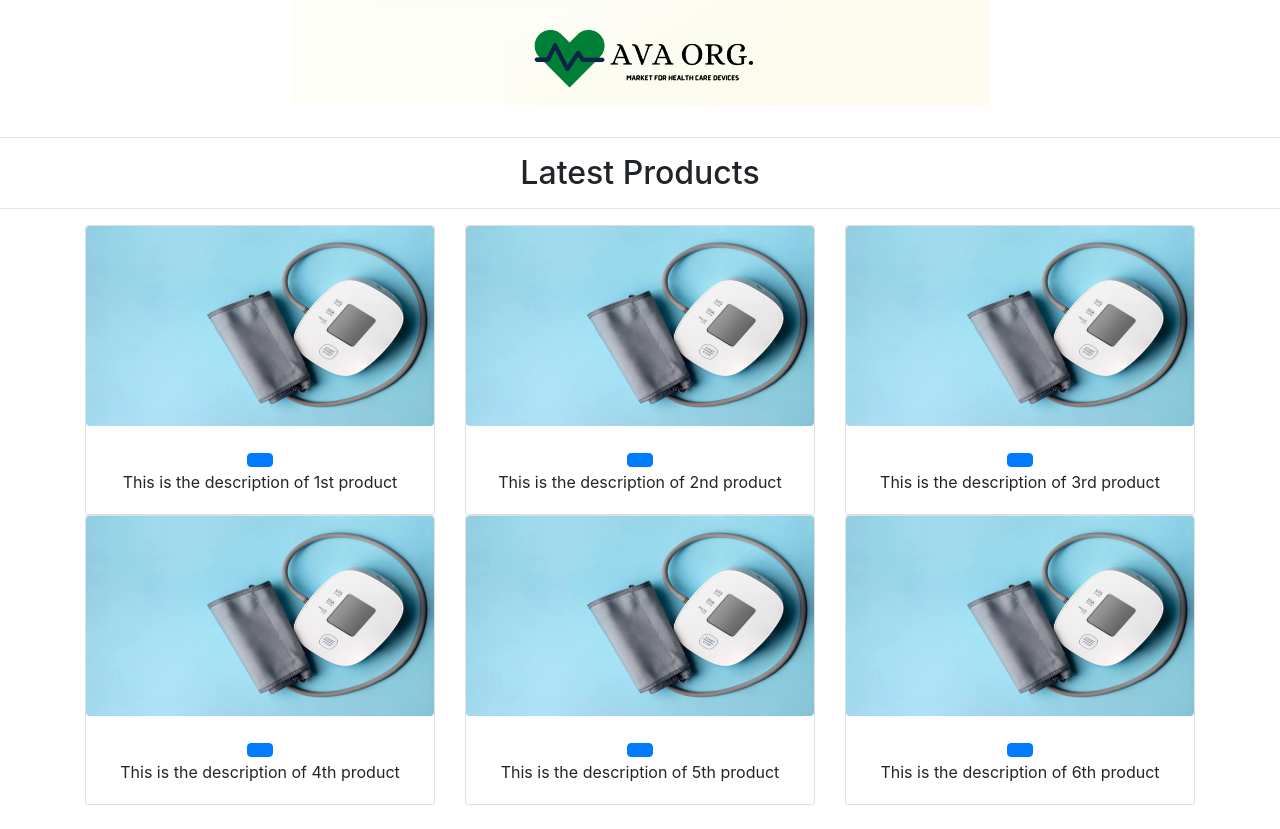
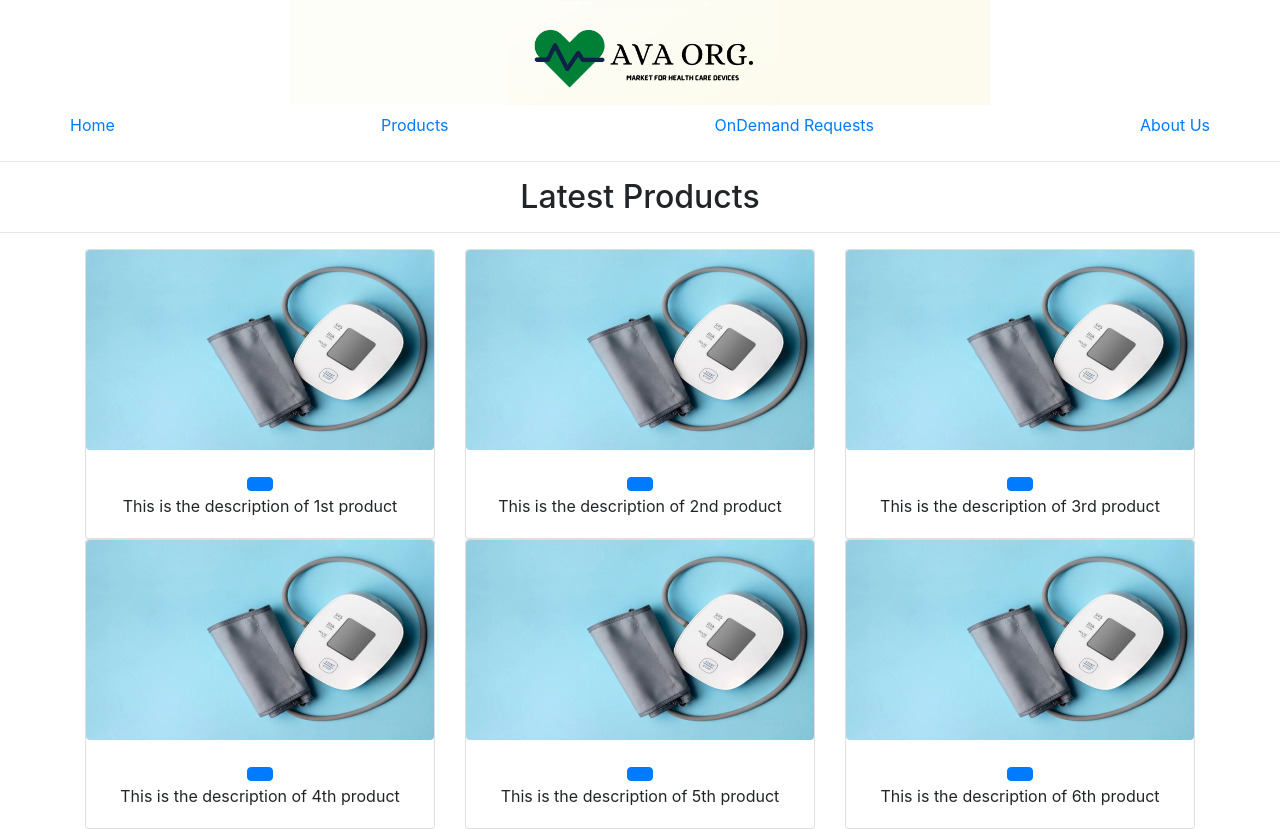
Before and after one commit to Anirudh-Chandran/B9CY100_2223_APT_10626568_10632013_10547037, a Flask app: template Python_Code/templates/h.html in a window 1280 px wide. Before the commit the page ends 805 px from the top, so only its background shows below. Run offline with Flask 2, Linux system fonts and the light colour scheme; the template is opened without the code that fills it, so the values that code supplies are empty.

Commit message:
Update h.html

```diff
--- a/Python_Code/templates/h.html
+++ b/Python_Code/templates/h.html
@@ -13,6 +13,10 @@
 <center><a href="h.html"><img src="../static/images/AVA_Logo.png" alt="AVA" width="700" class="center"></a></center>
 <nav class="navbar navbar-expand">
 	<div class="container">
+		<a href="h.html">Home</a>
+		<a href="#">Products</a>
+		<a href="onDemandRequest.html">OnDemand Requests</a>
+		<a href="#">About Us</a>
 
 	</div>
 </nav>
```
